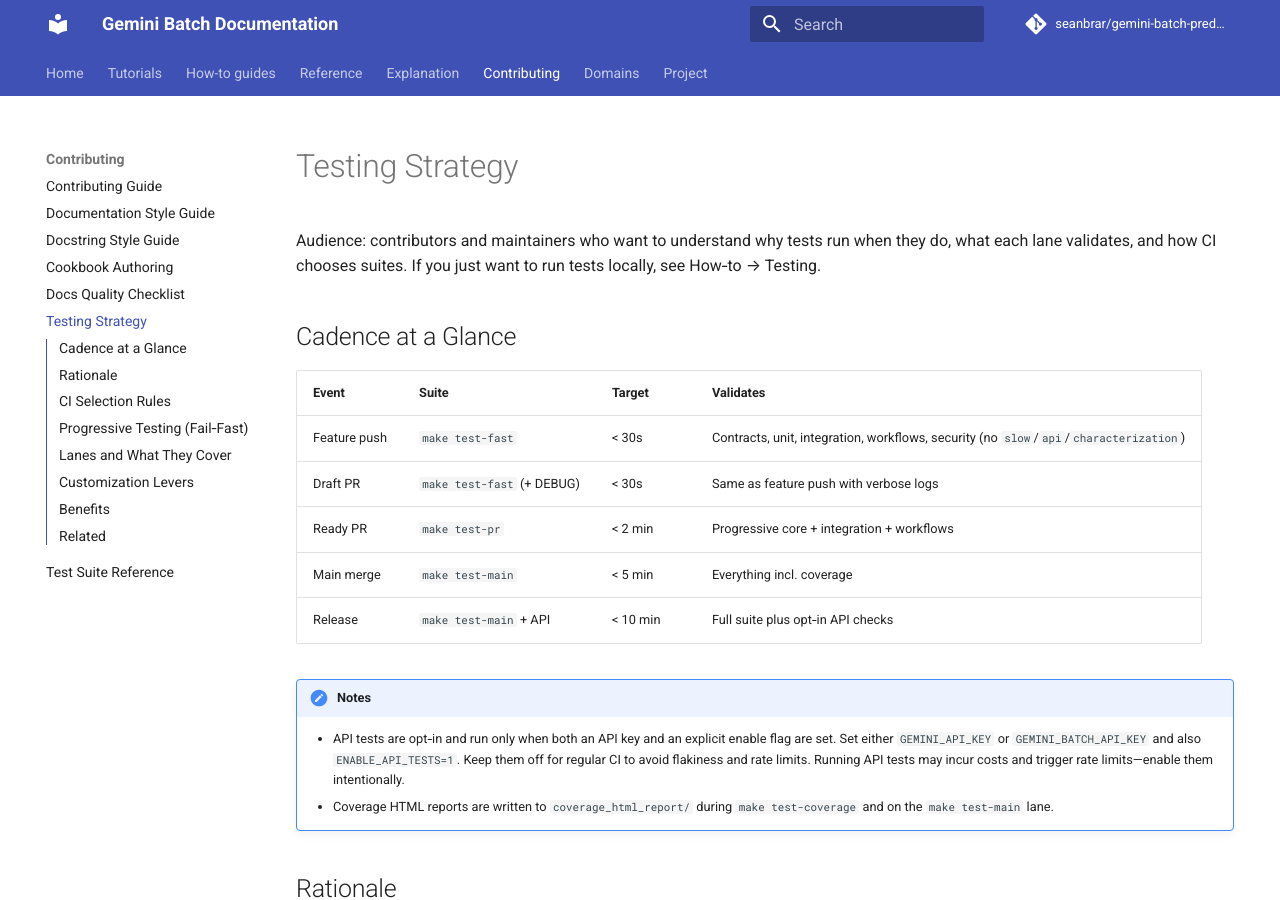
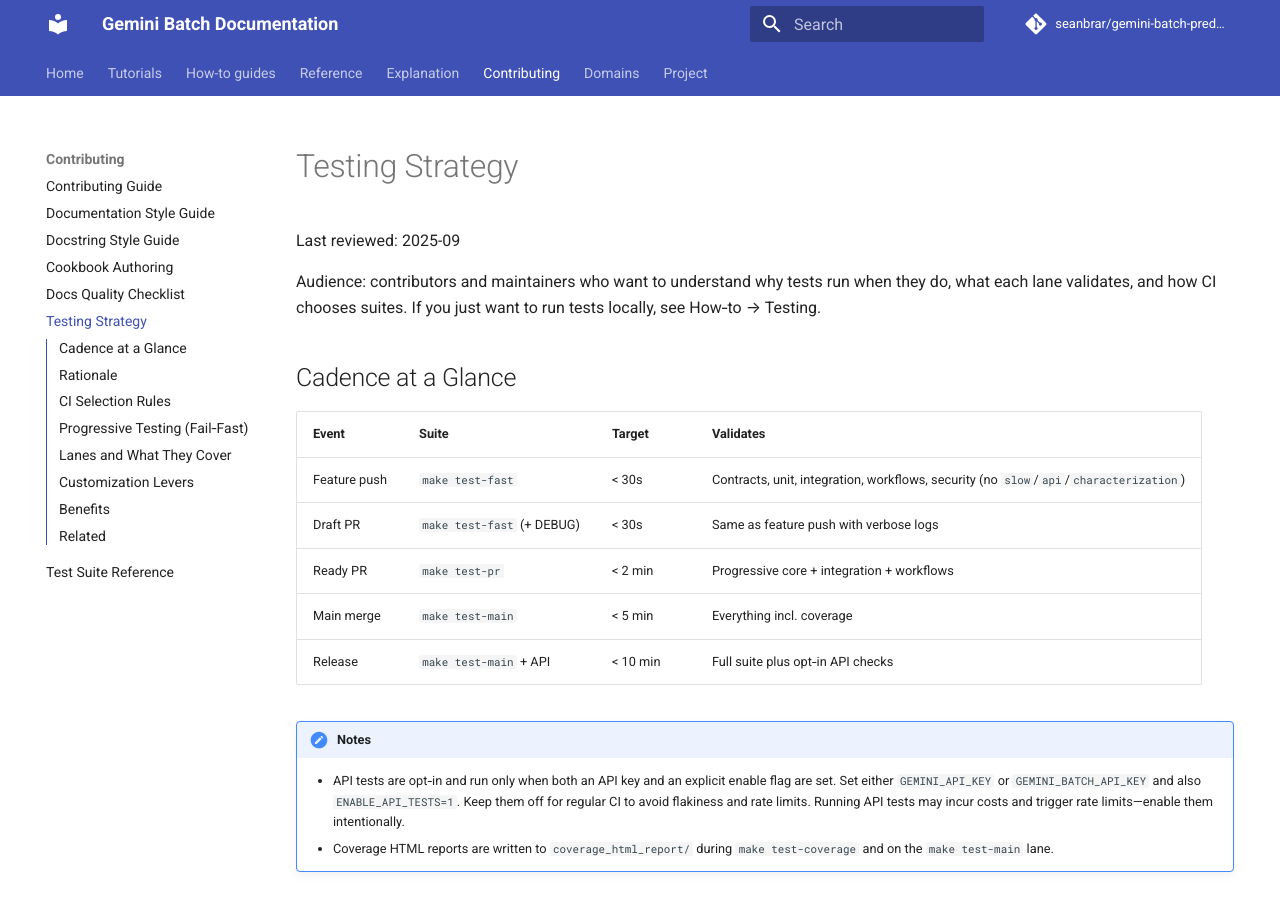
Before and after one commit to seanbrar/gemini-batch-prediction, an MkDocs documentation site: the page built from docs/testing-strategy.md, in a window 1280 px wide and 900 px high. Built offline with MkDocs 1.6.1 and Material for MkDocs 9.7.7, drawn with Linux system fonts in a browser that asks for light colours; comment, search, counter and statistics services are not loaded.

Commit message:
docs(ops): annotate testing docs with last reviewed date
- Testing Strategy and Test Suite Reference: add 'Last reviewed: 2025-09'

```diff
--- a/docs/testing-strategy.md
+++ b/docs/testing-strategy.md
@@ -1,4 +1,6 @@
 # Testing Strategy
+
+Last reviewed: 2025-09
 
 Audience: contributors and maintainers who want to understand why tests run when they do, what each lane validates, and how CI chooses suites. If you just want to run tests locally, see How‑to → Testing.
 
```
Also changed, not shown: docs/tests.md (+2 -0 lines).
